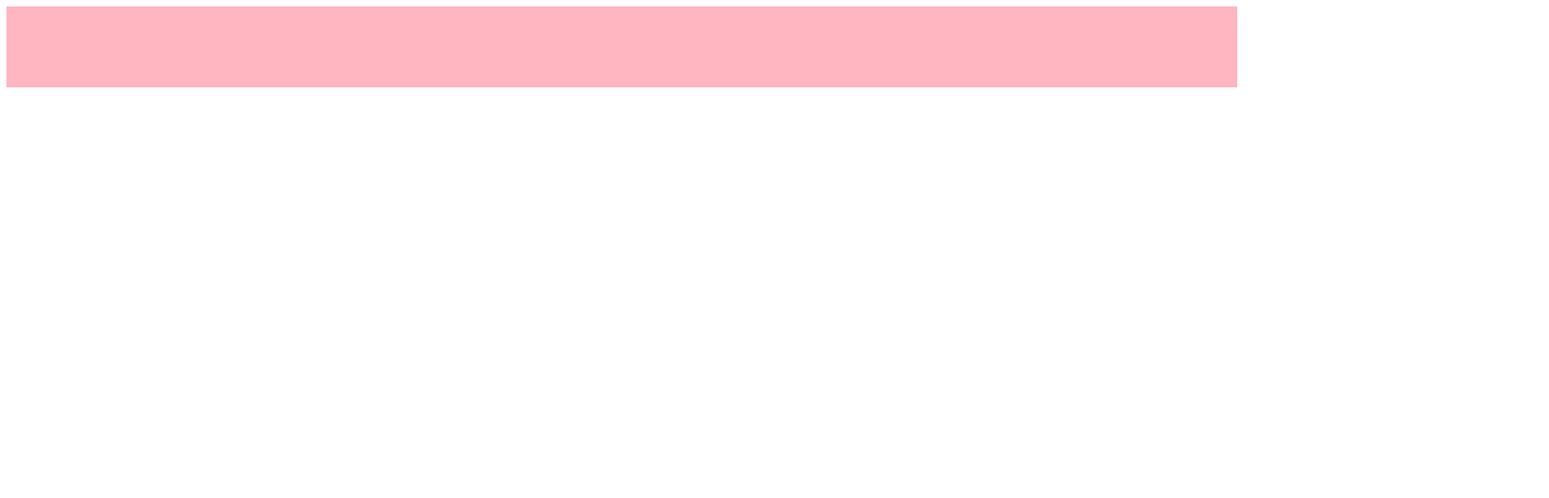
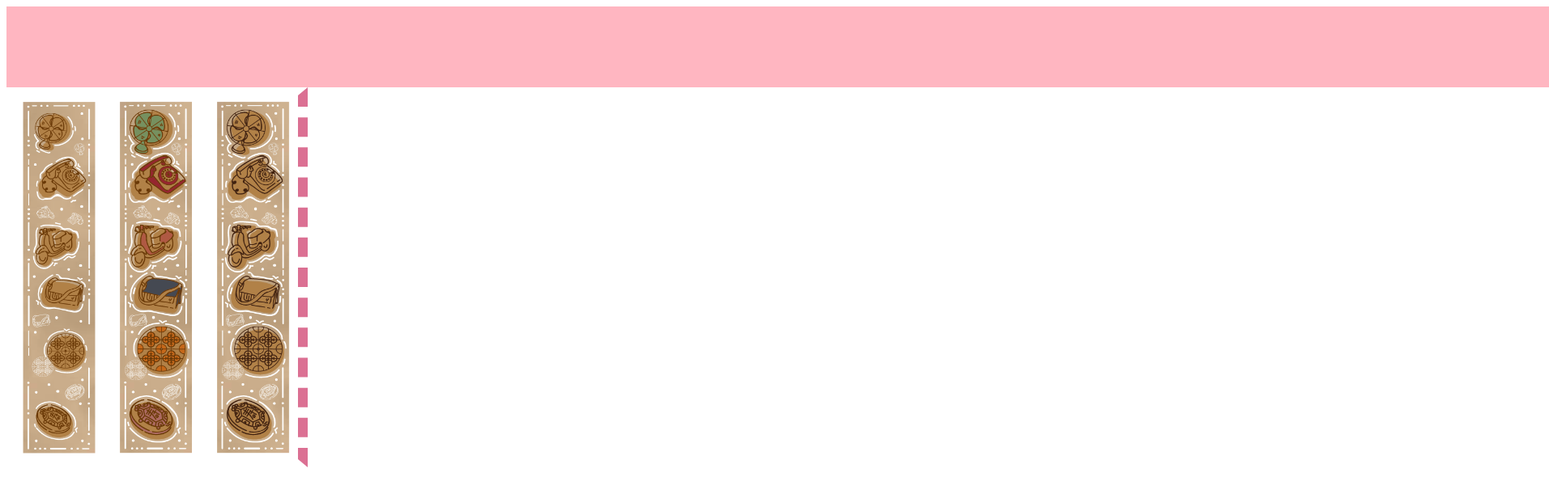
Before and after one commit to mipoof/class.github.io, a plain HTML site: page index.html in a window 1280 px wide. Shown: the whole page at 81% size, 1913 px wide, since content can reach past the window. Drawn offline with Linux system fonts and the light colour scheme.

Commit message:
新增圖片和虛線

```diff
--- a/index.html
+++ b/index.html
@@ -5,11 +5,13 @@
     <title>My portfolio</title>
     <link rel="stylesheet" href="mipoof.css">
 </head>
-<body>
-
-</body>
 
 <div class="relative">
 </div>
 
+<body>
+<img class="img-start" src="img/sticker.png" height="400" width="300"/>
+
+</body>
+
 </html>
--- a/mipoof.css
+++ b/mipoof.css
@@ -1,5 +1,10 @@
 .relative {
     background: lightpink;
     height: 100px;
-    width: 1520px;
+    width: 1905px;
 }
+
+.img-start {
+    border: 10px solid white;
+    border-right:12px dashed palevioletred; height:450px;width:350px
+}
```
Also changed, not shown: img/sticker.png (added).
